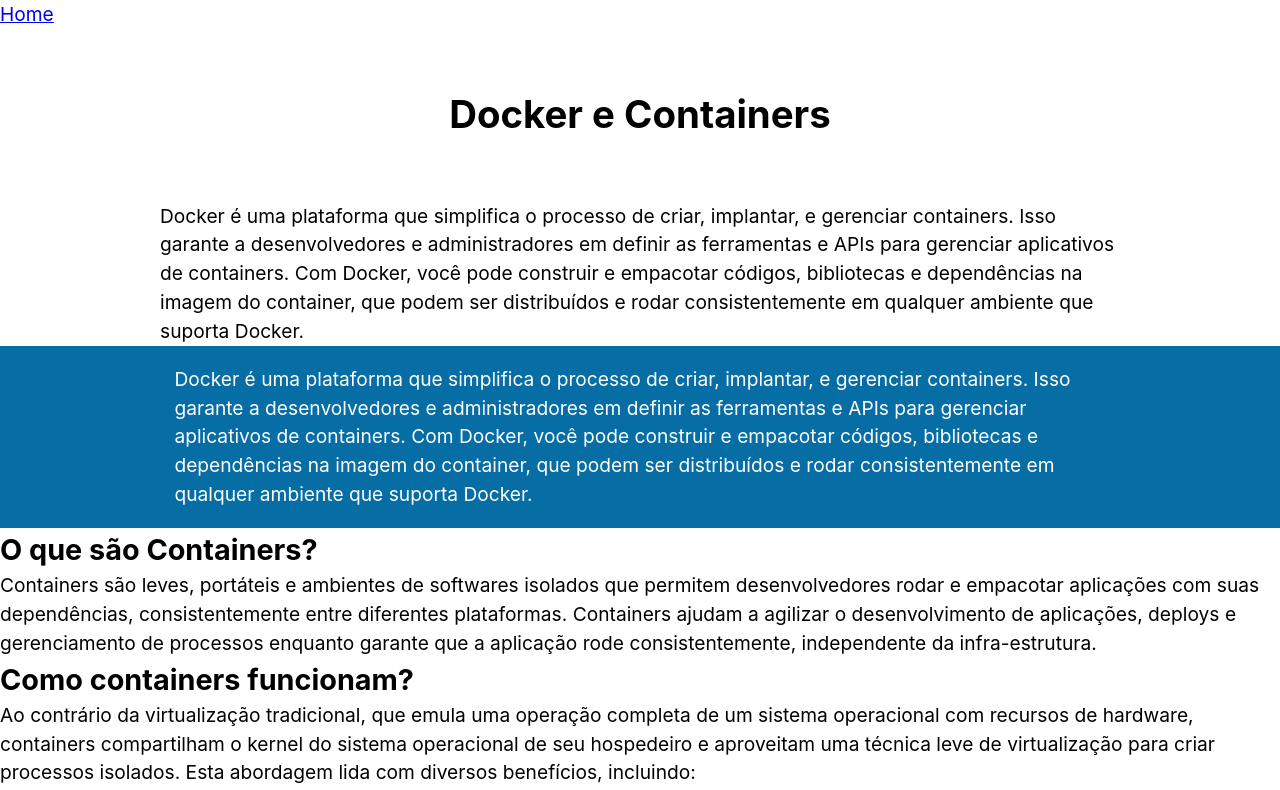
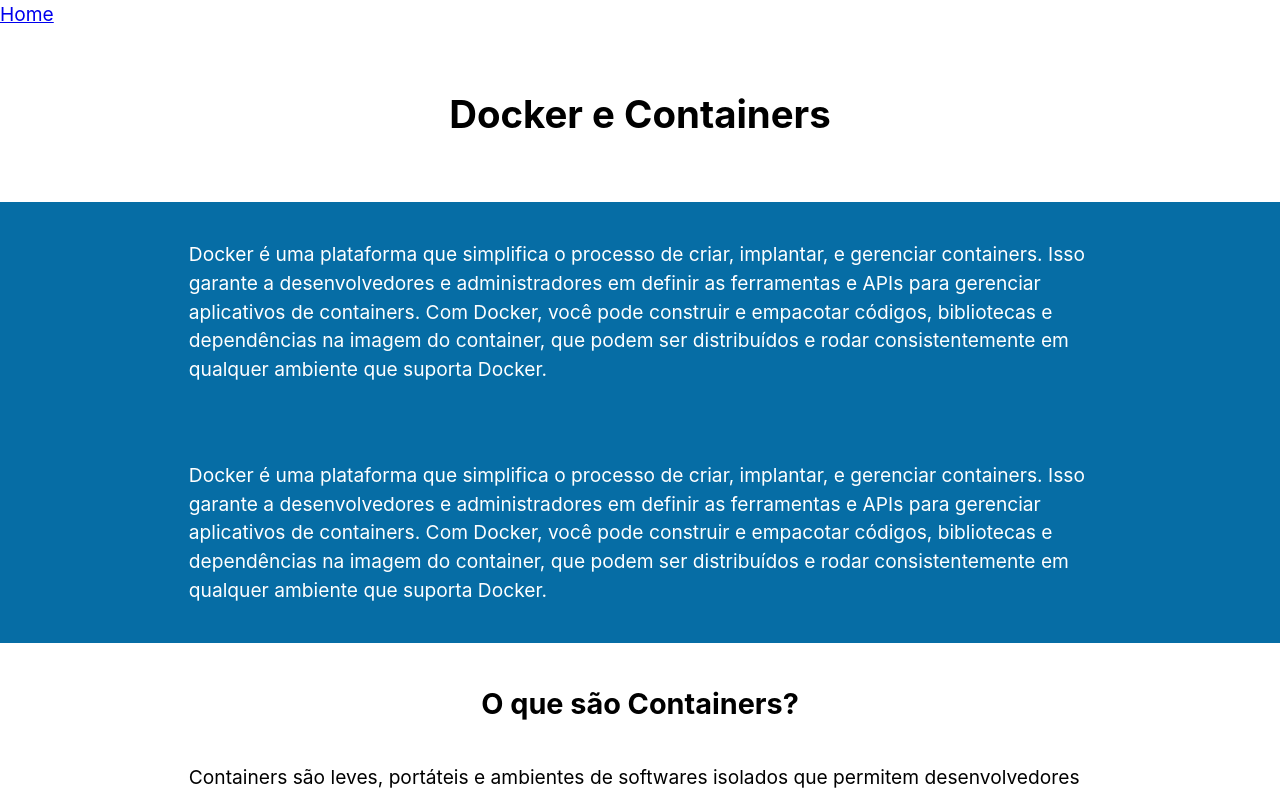
Before and after one commit to cpwaldow/introducao-docker, a React (Vite) app: page /introduction in a window 1280 px wide. Shown: the top 790 px of the page. Built offline with nearby package versions, Linux system fonts and the light colour scheme.

Commit message:
fix: create ContentBox and ajust Introduction to recive it

```diff
--- a/src/App.css
+++ b/src/App.css
@@ -7,9 +7,3 @@
 .home--icon {
     width: 100px;
 }
-
-.background-blue {
-    background-color: var(--main-blue);
-    color: white;
-    padding: 1rem;
-}
--- a/src/components/ContentBox.tsx
+++ b/src/components/ContentBox.tsx
@@ -1,21 +1,34 @@
 import styled from 'styled-components';
+import { ContentBoxType } from '../types';
 
-const ContainerContent = styled.p`
+const Container = styled.section<ContentBoxType>`
+  background-color: ${(props) => props.background};
+  padding: 2rem;
+`;
+
+const Content = styled.section<ContentBoxType>`
   width: var(--margin-content);
   margin: 0 auto;
+  color: ${(props) => props.color};
+`;
+
+const Subtitle = styled.h2`
+  text-align: center;
+  margin-bottom: 2rem;
+  color: ${(props) => props.color};
 `;
 
 const ContentBox = ({
   background,
+  color,
   children,
-}: {
-  children: any;
-  background?: string;
-}) => {
+  subtitle,
+}: ContentBoxType) => {
   return (
-    <section className={`${background}`}>
-      <ContainerContent>{children}</ContainerContent>
-    </section>
+    <Container background={background}>
+      {subtitle && <Subtitle color={color}>{subtitle}</Subtitle>}
+      <Content color={color}>{children}</Content>
+    </Container>
   );
 };
 
--- a/src/components/Summary.tsx
+++ b/src/components/Summary.tsx
@@ -11,7 +11,7 @@ const Summary = () => {
         <ul>
           <li>Docker e Containers</li>
           <li>Por que precisamos de Containers?</li>
-          <li>Bare Metal vs Máquina Virtual vs Containers</li>
+          <li>Computador Físico vs Máquina Virtual vs Containers</li>
           <li>Docker e OCI</li>
         </ul>
         <li>
--- a/src/pages/Introduction.tsx
+++ b/src/pages/Introduction.tsx
@@ -10,37 +10,45 @@ const Introduction = () => {
       </header>
       <main>
         <Title title='Docker e Containers' />
-        <ContentBox>
-          Docker é uma plataforma que simplifica o processo de criar, implantar,
-          e gerenciar containers. Isso garante a desenvolvedores e
+        <ContentBox background='var(--main-blue)' color='white'>
+          <p>
+            Docker é uma plataforma que simplifica o processo de criar,
+            implantar, e gerenciar containers. Isso garante a desenvolvedores e
             administradores em definir as ferramentas e APIs para gerenciar
-          aplicativos de containers. Com Docker, você pode construir e empacotar
-          códigos, bibliotecas e dependências na imagem do container, que podem
-          ser distribuídos e rodar consistentemente em qualquer ambiente que
-          suporta Docker.
+            aplicativos de containers. Com Docker, você pode construir e
+            empacotar códigos, bibliotecas e dependências na imagem do
+            container, que podem ser distribuídos e rodar consistentemente em
+            qualquer ambiente que suporta Docker.
+          </p>
         </ContentBox>
-        <ContentBox background='background-blue'>
-          Docker é uma plataforma que simplifica o processo de criar, implantar,
-          e gerenciar containers. Isso garante a desenvolvedores e
+        <ContentBox background='var(--main-blue)' color='white'>
+          <p>
+            Docker é uma plataforma que simplifica o processo de criar,
+            implantar, e gerenciar containers. Isso garante a desenvolvedores e
             administradores em definir as ferramentas e APIs para gerenciar
-          aplicativos de containers. Com Docker, você pode construir e empacotar
-          códigos, bibliotecas e dependências na imagem do container, que podem
-          ser distribuídos e rodar consistentemente em qualquer ambiente que
-          suporta Docker.
+            aplicativos de containers. Com Docker, você pode construir e
+            empacotar códigos, bibliotecas e dependências na imagem do
+            container, que podem ser distribuídos e rodar consistentemente em
+            qualquer ambiente que suporta Docker.
+          </p>
         </ContentBox>
 
-        <h2>O que são Containers?</h2>
+        <ContentBox subtitle='O que são Containers?'>
           <p>
-          Containers são leves, portáteis e ambientes de softwares isolados que
-          permitem desenvolvedores rodar e empacotar aplicações com suas
+            Containers são leves, portáteis e ambientes de softwares isolados
+            que permitem desenvolvedores rodar e empacotar aplicações com suas
             dependências, consistentemente entre diferentes plataformas.
-          Containers ajudam a agilizar o desenvolvimento de aplicações, deploys
-          e gerenciamento de processos enquanto garante que a aplicação rode
-          consistentemente, independente da infra-estrutura.
+            Containers ajudam a agilizar o desenvolvimento de aplicações,
+            deploys e gerenciamento de processos enquanto garante que a
+            aplicação rode consistentemente, independente da infra-estrutura.
           </p>
+        </ContentBox>
 
-        <h2>Como containers funcionam?</h2>
-
+        <ContentBox
+          background='var(--main-blue)'
+          color='white'
+          subtitle='Como containers funcionam?'
+        >
           <p>
             Ao contrário da virtualização tradicional, que emula uma operação
             completa de um sistema operacional com recursos de hardware,
@@ -53,8 +61,8 @@ const Introduction = () => {
             <li>
               <b>Eficiência:</b> Containers tem menos sobrecarga e podem
               compartilhar bibliotecas em comum e executar arquivos, sendo
-            possível executar mais containers em um único hospedeiro, similar a
-            uma máquina virtual (VM).
+              possível executar mais containers em um único hospedeiro, similar
+              a uma máquina virtual (VM).
             </li>
             <li>
               <b>Portabilidade:</b> Containers encapsulam aplicações e suas
@@ -64,16 +72,18 @@ const Introduction = () => {
             </li>
             <li>
               <b>Rápida configuração:</b> À partir do momento que containers não
-            precisam de uma inicialização completa de sistema operacional, podem
-            inicializar e finalizar processos mais rápidos que VMs.
+              precisam de uma inicialização completa de sistema operacional,
+              podem inicializar e finalizar processos mais rápidos que VMs.
             </li>
             <li>
               <b>Consistência:</b> Containers garantem um ambiente de
-            desenvolvimento consistente, testável, e estados de produção de uma
-            aplicação, reduzindo o problema "mas na minha máquina funciona".
+              desenvolvimento consistente, testável, e estados de produção de
+              uma aplicação, reduzindo o problema "mas na minha máquina
+              funciona".
             </li>
           </ul>
-        <h2>Por que precisamos de Containers?</h2>
+        </ContentBox>
+        <ContentBox subtitle='Por que precisamos de Containers?'>
           <p>
             No mundo de desenvolvimento de software e deploy, consistência e
             eficiência são cruciais. Antes de containers existirem,
@@ -88,16 +98,17 @@ const Introduction = () => {
               produção.
             </li>
             <li>
-            <b>Recursos ineficientes de utilização:</b> Máquinas Virtuais (VMs)
-            foram amplamente utilizados para superar ambientes inconsistentes.
-            Entretanto, VMs precisam de sistemas operacionais completos para
-            rodar cada aplicação, fazendo o recurso de utilização ineficiente.
+              <b>Recursos ineficientes de utilização:</b> Máquinas Virtuais
+              (VMs) foram amplamente utilizados para superar ambientes
+              inconsistentes. Entretanto, VMs precisam de sistemas operacionais
+              completos para rodar cada aplicação, fazendo o recurso de
+              utilização ineficiente.
             </li>
             <li>
               <b>Processos lentos e problemas de escalabilidade:</b>{' '}
-            Tradicionalmente os métodos de deploy tem um tempo de lançamento no
-            mercado mais lentos e a dificuldade em escalar, o que atrapalha a
-            entrega e atualização de software.
+              Tradicionalmente os métodos de deploy tem um tempo de lançamento
+              no mercado mais lentos e a dificuldade em escalar, o que atrapalha
+              a entrega e atualização de software.
             </li>
           </ul>
 
@@ -112,9 +123,9 @@ const Introduction = () => {
             <li>
               <b>Recursos eficientes de utilização:</b> Diferente das VMs,
               containers compartilham os recursos kernel do sistema operacional,
-            que os fazem mais leves e eficientes. Containers são designados para
-            utilizar poucos recursos e inicializar mais rápido, otimizandos os
-            recursos utilizados.
+              que os fazem mais leves e eficientes. Containers são designados
+              para utilizar poucos recursos e inicializar mais rápido,
+              otimizandos os recursos utilizados.
             </li>
             <li>
               <b>Processos rápidos e escalabilidade:</b> Containers podem ser
@@ -130,6 +141,7 @@ const Introduction = () => {
             melhora mais eficiente sobre os recursos, e garantindo a entrega de
             softwares mais confiáveis e consistentes.
           </p>
+        </ContentBox>
       </main>
       <footer>
         <Link to='/technologies'>Próximo</Link>
--- /dev/null
+++ b/src/types.ts
@@ -0,0 +1,6 @@
+export type ContentBoxType = {
+  children: React.ReactNode;
+  background?: string;
+  color?: string;
+  subtitle?: string;
+};
```
Lines whose indentation alone changed are shown as unchanged.
